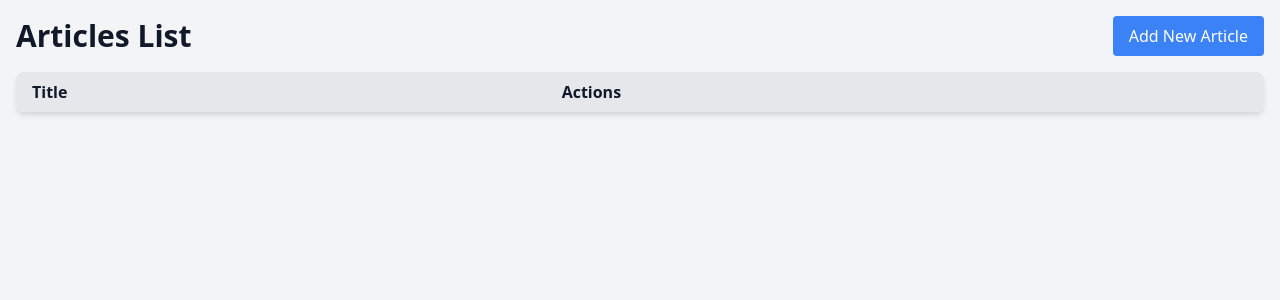
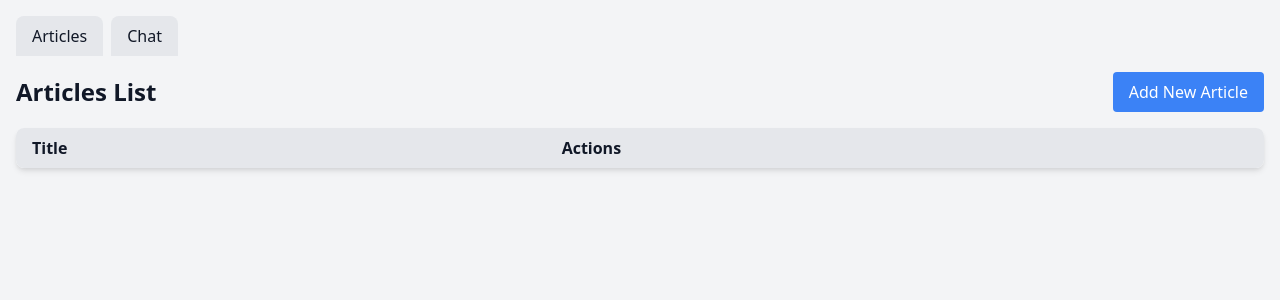
Before and after one commit to daytimedrinkingclub/ragsearch, a Flask app: page /article/ in a window 1280 px wide. Shown: the top 300 px of the page. Run offline with Flask 3, Linux system fonts and the light colour scheme; data that the repository does not hold is empty.

Commit message:
add basic chat

```diff
--- a/app/templates/index.html
+++ b/app/templates/index.html
@@ -2,14 +2,103 @@
 <html lang="en">
 <head>
     <meta charset="UTF-8">
-    <title>Articles List</title>
+    <title>Articles and Chat</title>
     <link href="https://cdn.jsdelivr.net/npm/tailwindcss@2.2.19/dist/tailwind.min.css" rel="stylesheet">
     <link rel="stylesheet" href="https://cdnjs.cloudflare.com/ajax/libs/font-awesome/6.0.0-beta3/css/all.min.css">
+    <script>
+        function openTab(evt, tabName) {
+            var i, tabcontent, tablinks;
+            tabcontent = document.getElementsByClassName("tabcontent");
+            for (i = 0; i < tabcontent.length; i++) {
+                tabcontent[i].style.display = "none";
+            }
+            tablinks = document.getElementsByClassName("tablinks");
+            for (i = 0; i < tablinks.length; i++) {
+                tablinks[i].className = tablinks[i].className.replace(" active", "");
+            }
+            document.getElementById(tabName).style.display = "block";
+            evt.currentTarget.className += " active";
+
+            if (tabName === 'Chat') {
+                loadChats();
+            }
+        }
+
+        async function loadChats() {
+            const response = await fetch('/chat/get_chats');
+            const chats = await response.json();
+            const chatContainer = document.getElementById('chatContainer');
+            chatContainer.innerHTML = '';
+            chats.forEach(chat => {
+                const chatElement = document.createElement('div');
+                chatElement.className = 'mb-4 p-4 border rounded cursor-pointer hover:bg-gray-100';
+                chatElement.innerHTML = `<strong>Chat ID:</strong> ${chat.id}`;
+                chatElement.onclick = () => loadChat(chat.id);
+                chatContainer.appendChild(chatElement);
+            });
+        }
+
+        async function createChat() {
+            const response = await fetch('/chat/create_chat', { method: 'POST' });
+            const data = await response.json();
+            const chatId = data.chat_id;
+            loadChat(chatId);
+        }
+
+        async function loadChat(chatId) {
+            const response = await fetch(`/chat/get_chat_history?chat_id=${chatId}`);
+            const messages = await response.json();
+            const chatContainer = document.getElementById('chatContainer');
+            chatContainer.innerHTML = '';
+            messages.forEach(message => {
+                const messageElement = document.createElement('div');
+                messageElement.className = message.role === 'user' ? 'mb-4 text-right' : 'mb-4 text-left';
+                messageElement.innerHTML = `<strong>${message.role}:</strong> ${message.content}`;
+                chatContainer.appendChild(messageElement);
+            });
+            const inputElement = document.createElement('input');
+            inputElement.type = 'text';
+            inputElement.id = 'chatInput';
+            inputElement.className = 'w-full p-2 border border-gray-300 rounded mt-1';
+            chatContainer.appendChild(inputElement);
+            const sendButton = document.createElement('button');
+            sendButton.className = 'bg-blue-500 text-white px-4 py-2 rounded hover:bg-blue-600 mt-2';
+            sendButton.innerText = 'Send';
+            sendButton.onclick = () => sendMessage(chatId);
+            chatContainer.appendChild(sendButton);
+        }
+
+        async function sendMessage(chatId) {
+            const inputElement = document.getElementById('chatInput');
+            const message = inputElement.value;
+            const response = await fetch('/chat/send_message', {
+                method: 'POST',
+                headers: { 'Content-Type': 'application/json' },
+                body: JSON.stringify({ chat_id: chatId, message: message })
+            });
+            const data = await response.json();
+            const chatContainer = document.getElementById('chatContainer');
+            const userMessageElement = document.createElement('div');
+            userMessageElement.className = 'mb-4 text-right';
+            userMessageElement.innerHTML = `<strong>user:</strong> ${message}`;
+            chatContainer.appendChild(userMessageElement);
+            const assistantMessageElement = document.createElement('div');
+            assistantMessageElement.className = 'mb-4 text-left';
+            assistantMessageElement.innerHTML = `<strong>assistant:</strong> ${data.content}`;
+            chatContainer.appendChild(assistantMessageElement);
+            inputElement.value = '';
+        }
+    </script>
 </head>
 <body class="bg-gray-100 text-gray-900">
     <div class="container mx-auto p-4">
+        <div class="tab flex mb-4">
+            <button class="tablinks active px-4 py-2 bg-gray-200 rounded-t-lg" onclick="openTab(event, 'Articles')">Articles</button>
+            <button class="tablinks px-4 py-2 bg-gray-200 rounded-t-lg ml-2" onclick="openTab(event, 'Chat')">Chat</button>
+        </div>
+        <div id="Articles" class="tabcontent" style="display: block;">
             <div class="flex justify-between items-center mb-4">
-            <h1 class="text-3xl font-bold">Articles List</h1>
+                <h2 class="text-2xl font-bold">Articles List</h2>
                 <a href="{{ url_for('article.add_article') }}" class="bg-blue-500 text-white px-4 py-2 rounded hover:bg-blue-600">Add New Article</a>
             </div>
             <table class="min-w-full bg-white shadow-md rounded-lg overflow-hidden">
@@ -39,5 +128,15 @@
                 </tbody>
             </table>
         </div>
+        <div id="Chat" class="tabcontent" style="display: none;">
+            <div class="flex justify-between items-center mb-4">
+                <h2 class="text-2xl font-bold">Chat</h2>
+                <button onclick="createChat()" class="bg-blue-500 text-white px-4 py-2 rounded hover:bg-blue-600">New Chat</button>
+            </div>
+            <div id="chatContainer" class="bg-white p-6 rounded-lg shadow-md">
+                <!-- Chat UI will be dynamically generated here -->
+            </div>
+        </div>
+    </div>
 </body>
 </html>
```
Lines whose indentation alone changed are shown as unchanged.
